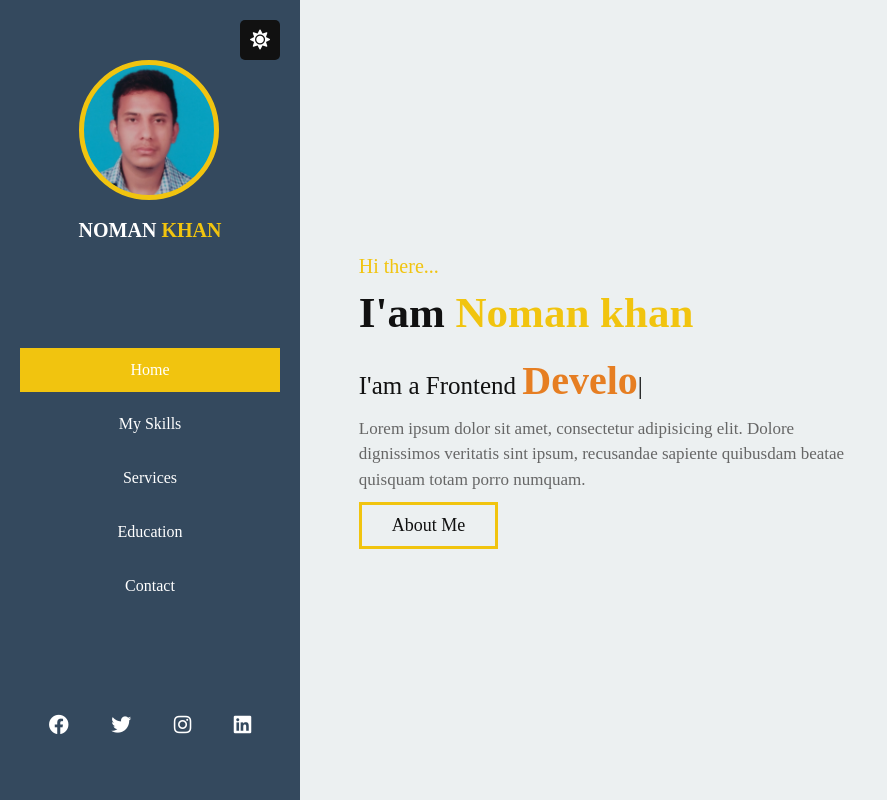
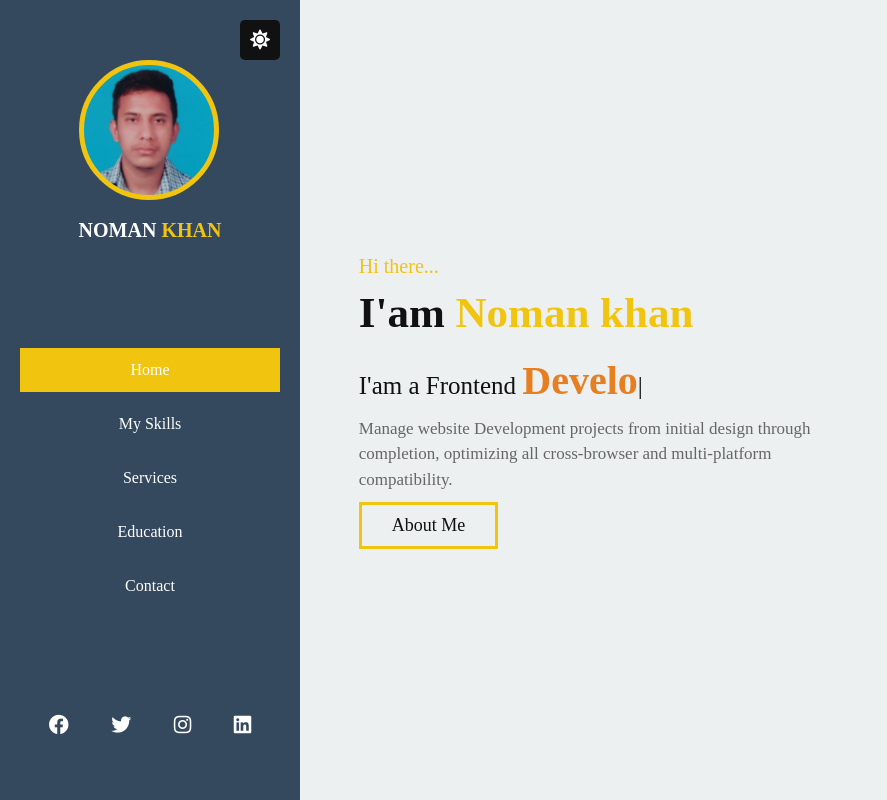
Before and after one commit to NomanKhanbangash/Portfolio.github.io, a plain HTML site: page index.html in a window 1280 px wide. Shown: the top 800 px of the page, without its empty margins (0-887 px from the left). Drawn offline with nearby package versions, Linux system fonts and the light colour scheme; a web font is replaced by a local one.

Commit message:
Update index.html

```diff
--- a/index.html
+++ b/index.html
@@ -42,7 +42,7 @@
             <span class="hi">Hi there...</span>
             <h3>I'am <span>Noman khan</span></h3>
             <p class="info">I'am a Frontend <span class="developer"></span></p>
-            <p class="text">Lorem ipsum dolor sit amet, consectetur adipisicing elit. Dolore dignissimos veritatis sint ipsum, recusandae sapiente quibusdam beatae quisquam totam porro numquam.</p>
+            <p class="text">Manage website Development projects from initial design through completion, optimizing all cross-browser and multi-platform compatibility.</p>
             <a href="#contact" class="btn">About Me</a>
         </div>
     </section>
```
